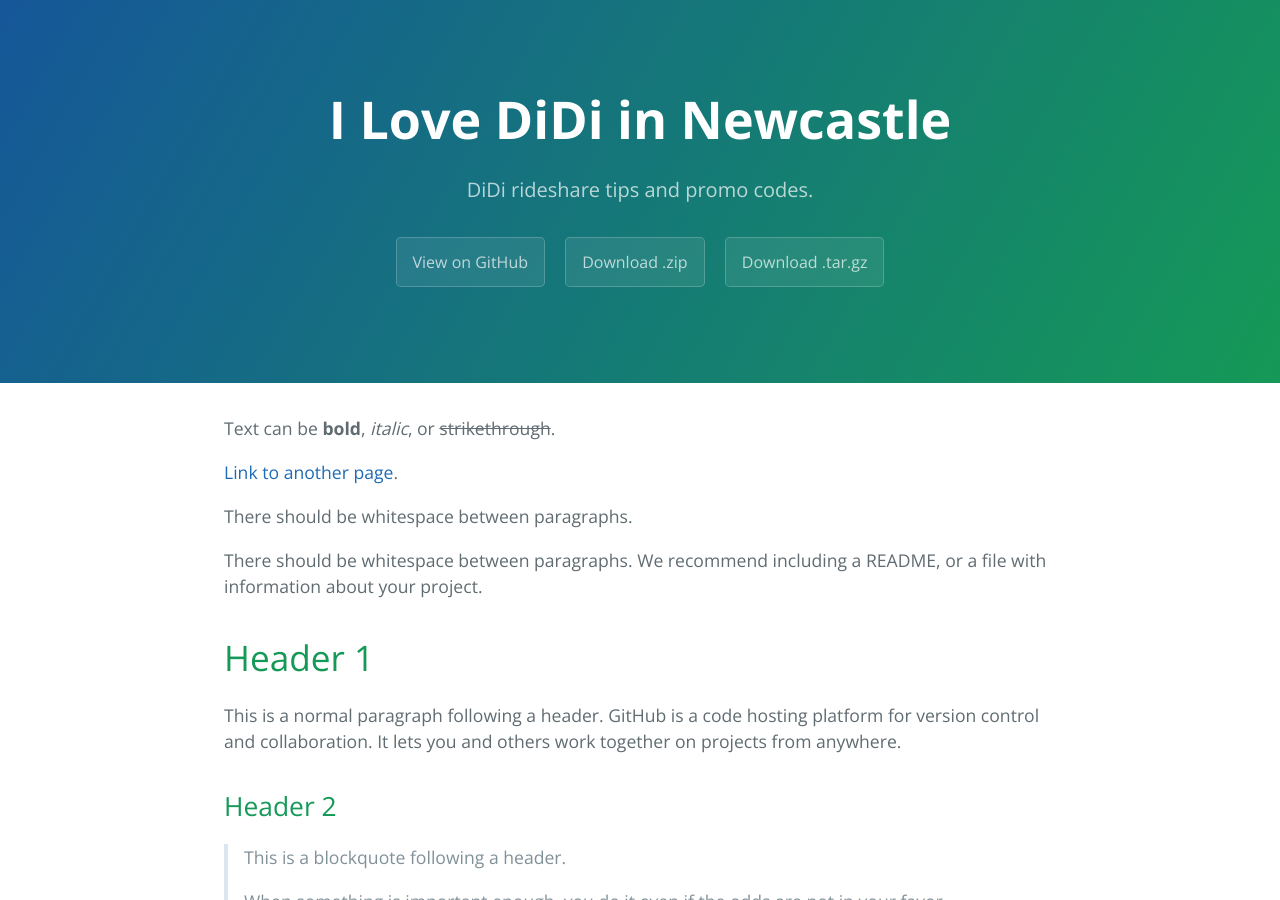
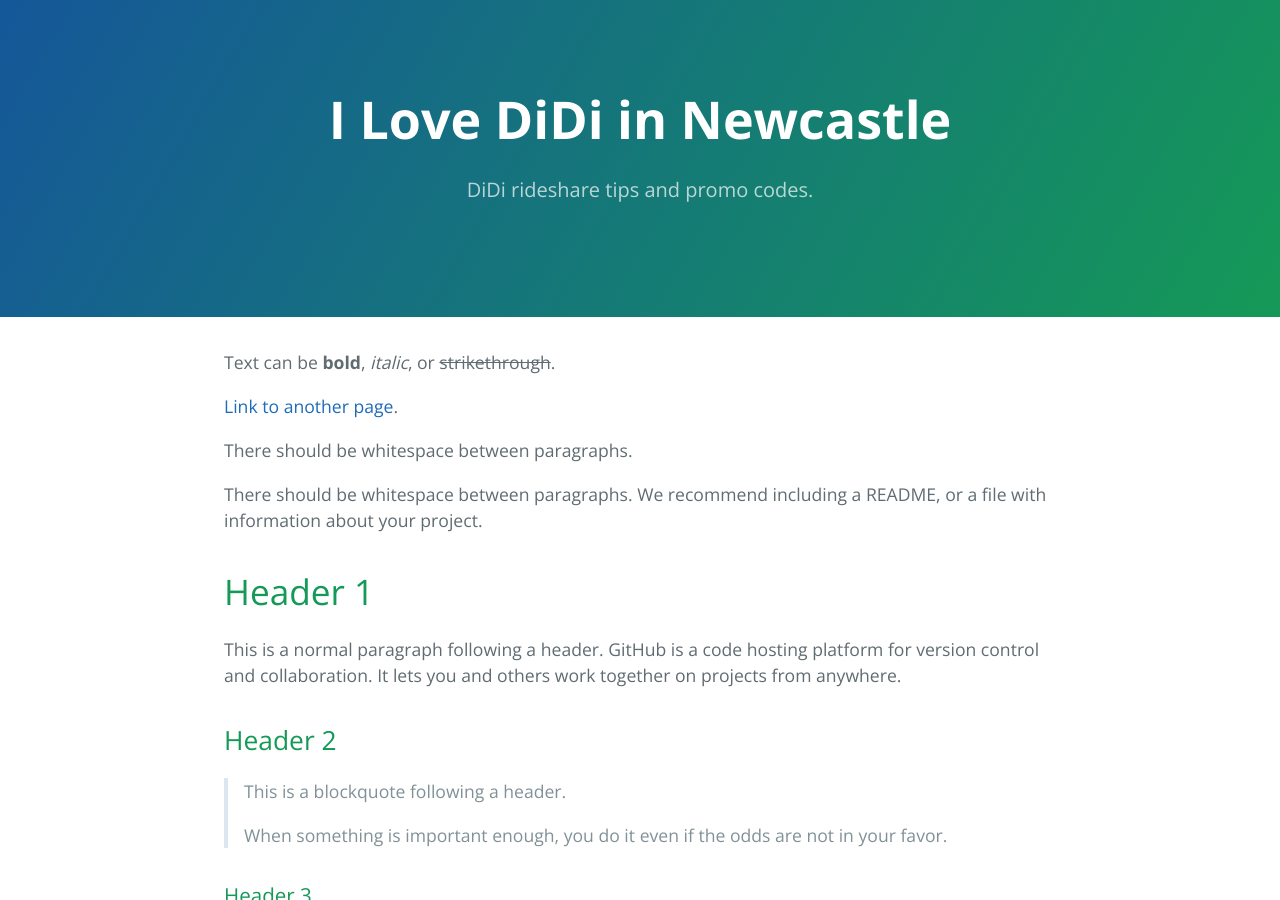
Before and after one commit to ilovedidi/ilovedidi, a Jekyll site: the page built from index.md, in a window 1280 px wide and 900 px high. Built offline with Jekyll 4.4.1, drawn with Linux system fonts in a browser that asks for light colours.

Commit message:
Update default.html

```diff
--- a/_layouts/default.html
+++ b/_layouts/default.html
@@ -25,13 +26,6 @@
     <header class="page-header" role="banner">
       <h1 class="project-name">{{ page.title | default: site.title | default: site.github.repository_name }}</h1>
       <h2 class="project-tagline">{{ page.description | default: site.description | default: site.github.project_tagline }}</h2>
-      {% if site.github.is_project_page %}
-        <a href="{{ site.github.repository_url }}" class="btn">View on GitHub</a>
-      {% endif %}
-      {% if site.show_downloads %}
-        <a href="{{ site.github.zip_url }}" class="btn">Download .zip</a>
-        <a href="{{ site.github.tar_url }}" class="btn">Download .tar.gz</a>
-      {% endif %}
     </header>
 
     <main id="content" class="main-content" role="main">
```
Also changed, not shown: other parts of _layouts/default.html (+3 -2 lines).
